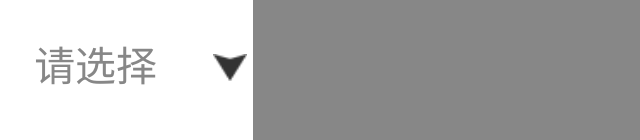
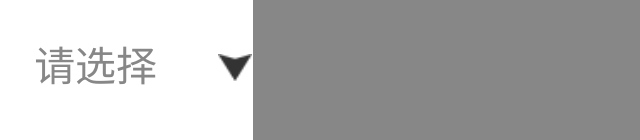
Before and after one commit to goodanlei/otherObj, a plain HTML site: page App/zuoyezhongxin/jobIndex.html in a window 1280 px wide. Both pictures are taken after a click on the element "请选择". Shown: the part 660-800 px from the top of the page, 0-640 px from the left. Drawn offline with Linux system fonts and the light colour scheme; files whose address does not match are found by name.

Commit message:
测试。。。

```diff
--- a/App/css/jobIndex.all.css
+++ b/App/css/jobIndex.all.css
@@ -220,7 +220,7 @@ body.jobIndex footer p span:last-of-type.active{
 }
 body.jobIndex footer p span.active {
   color: #878787;
-  background: url("../img/dropdown_black.png") no-repeat right 0.03rem center;
+  background: url("../img/dropdown_black.png") no-repeat right center;
   background-color: #FFFFFF;
   background-size: 0.2rem;
 }
```
